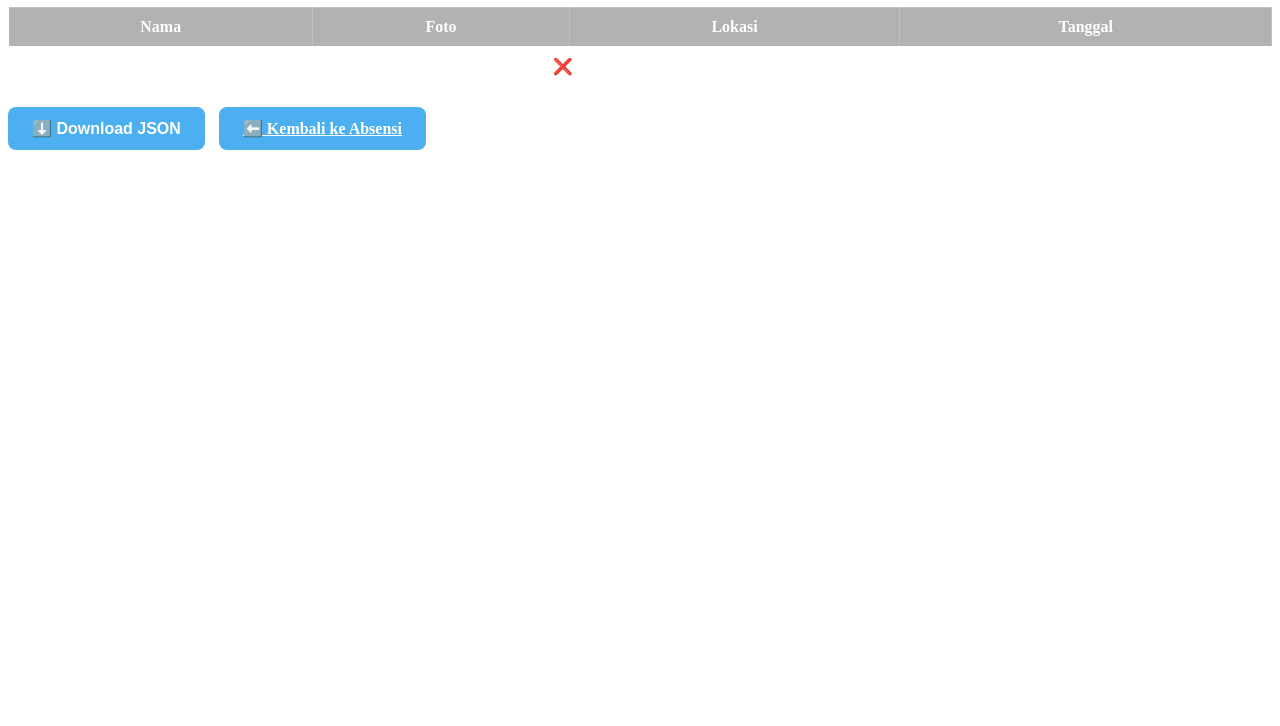
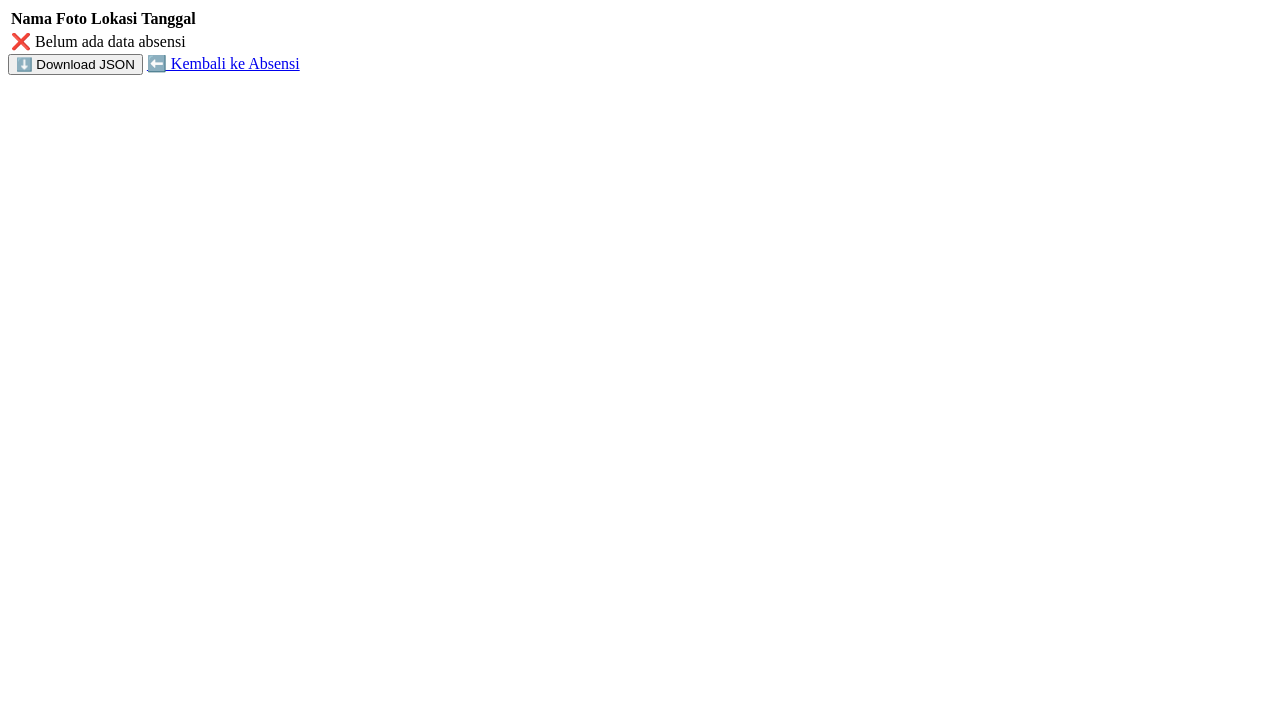
Before and after one commit to ahlan130/marchingband-absensi, a plain HTML site: page rekap.html in a window 1280 px wide. Shown: the part 74-800 px from the top of the page. Drawn offline with Linux system fonts and the light colour scheme.

Commit message:
Update rekap.html

```diff
--- a/rekap.html
+++ b/rekap.html
@@ -5,44 +5,6 @@
   <meta name="viewport" content="width=device-width, initial-scale=1.0"/>
   <title>📊 Rekap Absensi MB.GBNU</title>
   <link rel="stylesheet" href="style.css" />
-  <style>
-    table {
-      width: 100%;
-      border-collapse: collapse;
-      margin-top: 20px;
-      background: rgba(255, 255, 255, 0.15);
-      backdrop-filter: blur(10px);
-    }
-    th, td {
-      border: 1px solid rgba(255, 255, 255, 0.2);
-      padding: 10px;
-      text-align: center;
-      color: #fff;
-    }
-    th {
-      background: rgba(0,0,0,0.3);
-    }
-    td img {
-      border-radius: 8px;
-    }
-    .download-btn, .back-btn {
-      margin-top: 20px;
-      background-color: #4cafef;
-      color: white;
-      border: none;
-      padding: 12px 24px;
-      font-size: 1em;
-      border-radius: 8px;
-      cursor: pointer;
-      transition: background-color 0.3s ease;
-      font-weight: 600;
-      display: inline-block;
-      margin-right: 10px;
-    }
-    .download-btn:hover, .back-btn:hover {
-      background-color: #3699d8;
-    }
-  </style>
 </head>
 <body>
   <div class="container">
@@ -60,7 +22,7 @@
     </table>
 
     <button class="download-btn" onclick="downloadJSON()">⬇️ Download JSON</button>
-    <a href="indeks.html" class="back-btn">⬅️ Kembali ke Absensi</a>
+    <a href="index.html" class="back-btn">⬅️ Kembali ke Absensi</a>
   </div>
 
   <script>
@@ -74,7 +36,7 @@
         const row = document.createElement("tr");
         row.innerHTML = `
           <td>${absen.nama}</td>
-          <td><img src="${absen.foto}" width="60"/></td>
+          <td><img src="${absen.foto}" width="60" style="border-radius:8px;"/></td>
           <td>${absen.lokasi}</td>
           <td>${absen.tanggal}</td>
         `;
```
